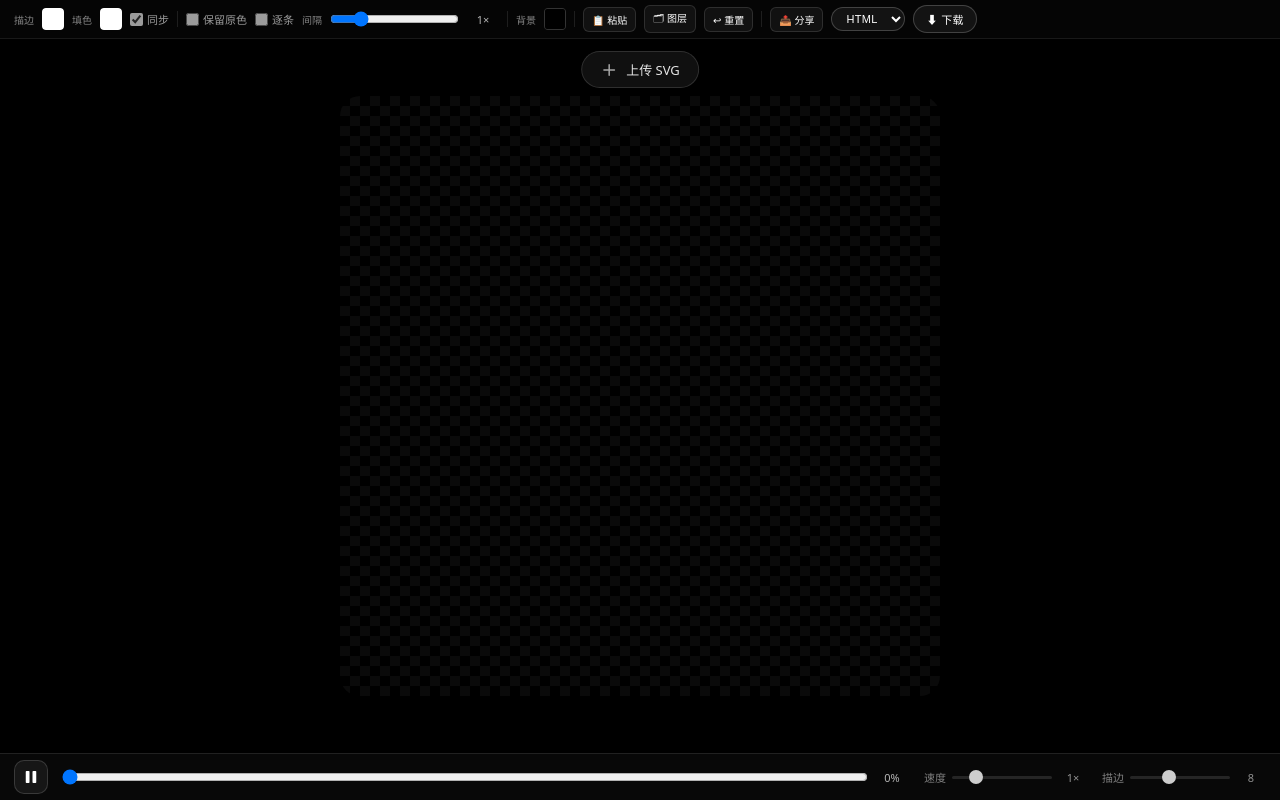
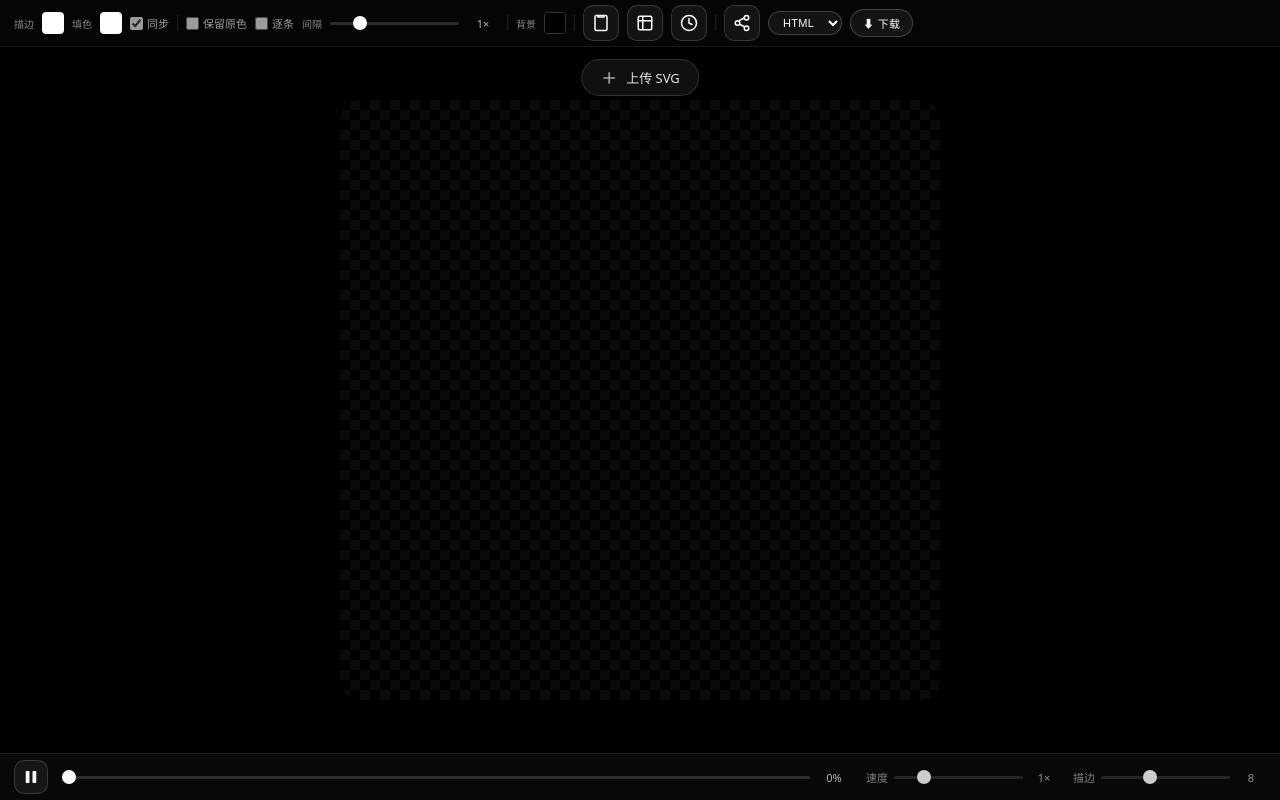
Before and after one commit to yuanty344-bit/svg-animator, a website built with Vite: page index.html in a window 1280 px wide. Built offline with nearby package versions, Linux system fonts and the light colour scheme.

Commit message:
Restore SVG icon buttons, fix range slider to white accent

```diff
--- a/index.html
+++ b/index.html
@@ -23,12 +23,12 @@
     <span class="bar-label">背景</span><input type="color" id="bgColor" value="#000000" title="背景颜色">
     <span class="bar-sep"></span>
     <!-- 组4：工具 -->
-    <button class="mini-btn" id="pasteBtn" title="粘贴SVG代码">📋 粘贴</button>
-    <button class="mini-btn" id="layerBtn" title="图层设置">🗂 图层</button>
-    <button class="mini-btn" id="resetBtn" title="恢复默认设置">↩ 重置</button>
+    <div class="icon-btn" id="pasteBtn" title="粘贴SVG代码"><svg viewBox="0 0 24 24" fill="none" stroke="currentColor" stroke-width="2"><rect x="4" y="2" width="16" height="20" rx="2"/><path d="M8 2v2h8V2" stroke-linecap="round"/></svg></div>
+    <div class="icon-btn" id="layerBtn" title="图层设置"><svg viewBox="0 0 24 24" fill="none" stroke="currentColor" stroke-width="2"><rect x="3" y="3" width="18" height="18" rx="2"/><path d="M3 9h18M9 3v18"/></svg></div>
+    <div class="icon-btn" id="resetBtn" title="恢复默认设置"><svg viewBox="0 0 24 24" fill="none" stroke="currentColor" stroke-width="2"><circle cx="12" cy="12" r="10"/><path d="M12 6v6l4 2" stroke-linecap="round"/></svg></div>
     <span class="bar-sep"></span>
     <!-- 组5：导出 -->
-    <button class="mini-btn" id="shareBtn" title="复制当前画面SVG代码">📤 分享</button>
+    <div class="icon-btn" id="shareBtn" title="复制当前画面SVG代码"><svg viewBox="0 0 24 24" fill="none" stroke="currentColor" stroke-width="2"><circle cx="18" cy="5" r="3"/><circle cx="6" cy="12" r="3"/><circle cx="18" cy="19" r="3"/><path d="M8.7 13.7l6.6 3.3M15.3 5.3l-6.6 3.3" stroke-linecap="round"/></svg></div>
     <select id="exportFormat" class="export-select"><option value="html">HTML</option><option value="svg">SVG</option><option value="png">PNG</option><option value="jpg">JPG</option></select>
     <button class="text-btn" id="dlBtn">⬇ 下载</button>
   </div>
--- a/src/style.css
+++ b/src/style.css
@@ -35,11 +35,12 @@
 /* 共用控件 */
 .ctrl-group{display:flex;align-items:center;gap:6px;font-size:12px;opacity:.8}
 .ctrl-group label{opacity:.6;white-space:nowrap;font-size:11px}
-.ctrl-group input[type=range]{
-  width:100px;height:3px;background:rgba(255,255,255,.15);
+input[type=range]{
+  accent-color:#fff;
+  height:3px;background:rgba(255,255,255,.15);
   border-radius:2px;-webkit-appearance:none;appearance:none;outline:none;
 }
-.ctrl-group input[type=range]::-webkit-slider-thumb{
+input[type=range]::-webkit-slider-thumb{
   appearance:none;width:14px;height:14px;background:#fff;border-radius:50%;cursor:pointer;
 }
 .ctrl-group .val{min-width:30px;text-align:center;opacity:.7;font-size:11px}
```
Also changed, not shown: dist/index.html.
